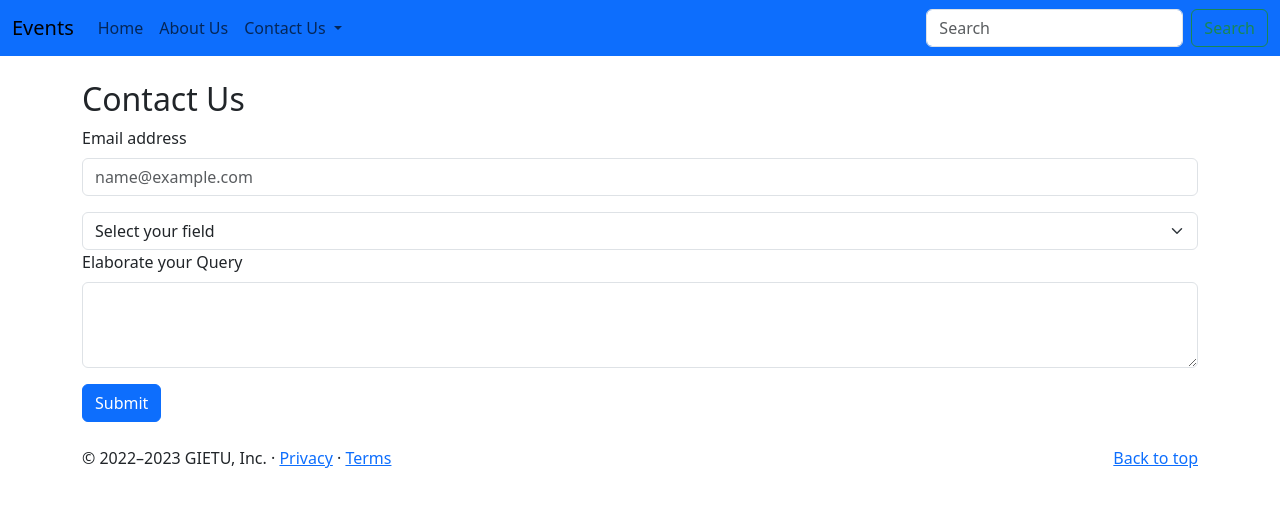
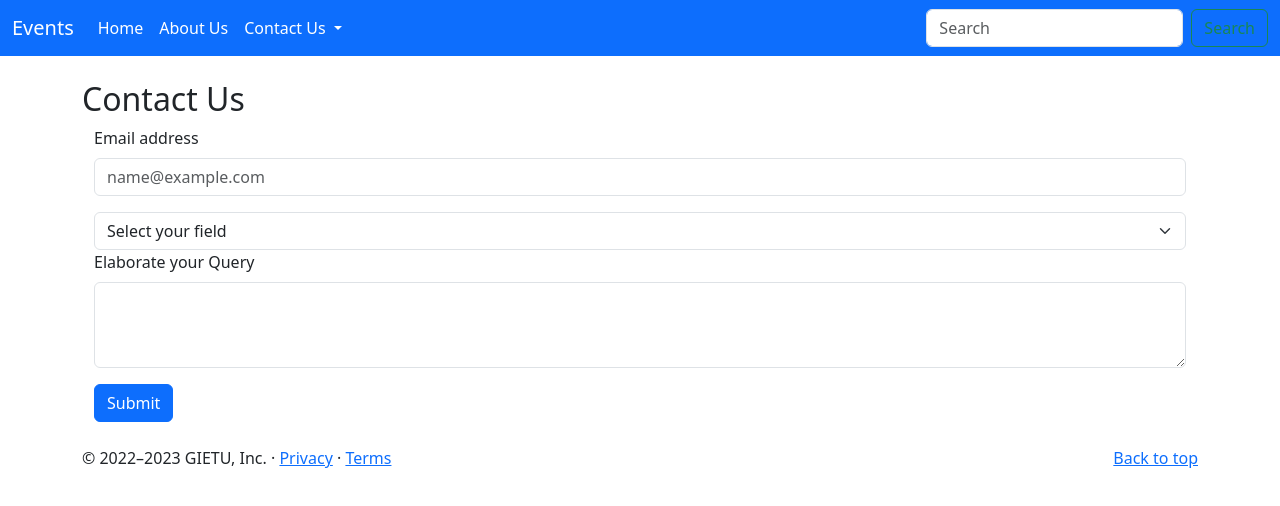
Before and after one commit to Lipsa-M/bootstrap1, a plain HTML site: page contact.html in a window 1280 px wide. Drawn offline with nearby package versions, Linux system fonts and the light colour scheme.

Commit message:
text fix and form fix

```diff
--- a/contact.html
+++ b/contact.html
@@ -10,23 +10,23 @@
 <body>
 
     <!-- navbar -->
-    <nav class="navbar navbar-expand-lg bg-primary">
+    <nav class="navbar navbar-expand-lg bg-primary text-white">
         <div class="container-fluid">
-          <a class="navbar-brand" href="#">Events</a>
+          <a class="navbar-brand text-white " href="/index.html">Events</a>
           <button class="navbar-toggler" type="button" data-bs-toggle="collapse" data-bs-target="#navbarSupportedContent" aria-controls="navbarSupportedContent" aria-expanded="false" aria-label="Toggle navigation">
             <span class="navbar-toggler-icon"></span>
           </button>
           <div class="collapse navbar-collapse" id="navbarSupportedContent">
             <ul class="navbar-nav me-auto mb-2 mb-lg-0">
               <li class="nav-item">
-                <a class="nav-link " aria-current="page" href="/index.html">Home</a>
+                <a class="nav-link text-white " aria-current="page" href="/index.html">Home</a>
               </li>
               <li class="nav-item">
-                <a class="nav-link" href="/about.html">About Us</a>
+                <a class="nav-link text-white " href="/about.html">About Us</a>
               </li>
 
               <li class="nav-item dropdown">
-                <a class="nav-link dropdown-toggle" href="#" role="button" data-bs-toggle="dropdown" aria-expanded="false">
+                <a class="nav-link dropdown-toggle text-white " href="#" role="button" data-bs-toggle="dropdown" aria-expanded="false">
                   Contact Us
                 </a>
                 <ul class="dropdown-menu">
@@ -51,7 +51,8 @@
       </nav>
       <div class="container my-4">
         <h2>Contact Us</h2>
-        <div class="mb-3">
+        <div class="container">
+          <div class="mb-3">
             <label for="exampleFormControlInput1" class="form-label">Email address</label>
             <input type="email" class="form-control" id="exampleFormControlInput1" placeholder="name@example.com">
           </div>
@@ -67,6 +68,8 @@
             <textarea class="form-control" id="exampleFormControlTextarea1" rows="3"></textarea>
           </div>
           <button class="btn btn-primary">Submit</button>
+        </div>
+        </div>
       </div>
 
   <footer class="container">
```
Also changed, not shown: about.html (+5 -5 lines), index.html (+4 -4 lines).
